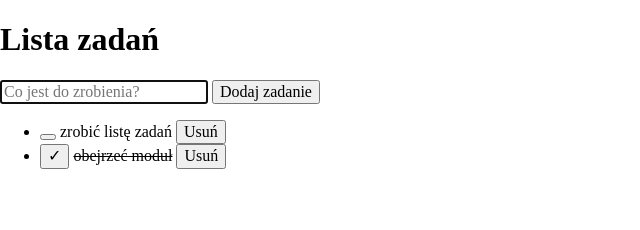
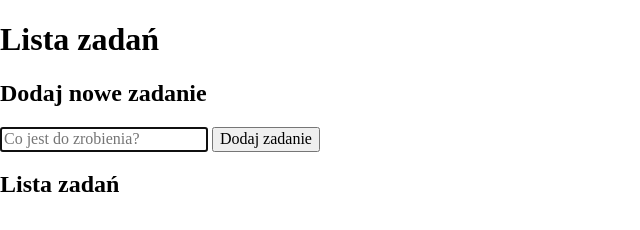
Before and after one commit to PalubskiMaciej/To-do-list, a plain HTML site: page index.html in a window 1280 px wide. Shown: the whole page, without its empty margins (0-640 px from the left). Drawn offline with nearby package versions, Linux system fonts and the light colour scheme.

Commit message:
sections adden and bindEvents function

```diff
--- a/index.html
+++ b/index.html
@@ -13,17 +13,32 @@
 </head>
 
 <body>
-
+    <header>
         <h1>
             Lista zadań
         </h1>
+    </header>
 
+    <main>
+
+        <section>
+            <h2>Dodaj nowe zadanie</h2>
             <form class="js-form">
                 <input class="js-newTask" autofocus placeholder="Co jest do zrobienia?">
                 <button class="js-button">Dodaj zadanie</button>
             </form>
+        </section>
 
-    <ul class="js-list">Lista zadań</ul>
+        <section>
+            <h2>Lista zadań</h2>
+            <ul class="js-list"></ul>
+        </section>
+    </main>
+
+
+
+
+
 
 </body>
 
--- a/js/script.js
+++ b/js/script.js
@@ -1,53 +1,49 @@
 {
-    const tasks = [
-        {
-            content: "zrobić listę zadań",
-            done: false,
-        },
-        {
-            content: "obejrzeć moduł",
-            done: true,
-        },
-    ];
+    const tasks = [];
 
     const render = () => {
         let htmlString = "";
 
         for (const task of tasks) {
             htmlString += `
-            <li>
-            <button class="js-done">${task.done ? "✓" : ""}</button>
-            <span class="list__item${task.done ? " list__item--done" : ""}">${task.content}</span>
-                    <button class="js-remove"> Usuń</button>
-            </li > `;
-        }
+                <li>
+                    <button class="js-done">${task.done ? "✓" : ""}</button>
+                    <span class="list__item${task.done ? " list__item--done" : ""}">${task.content}</span>
+                    <button class="js-remove">🗑</button>
+                </li > `;
+        };
         document.querySelector(".js-list").innerHTML = htmlString;
 
-        toggleTaskDone();
-        removeTasks();
-    }
+        bindEvents();
+    };
 
-    const removeTasks = () => {
-        const removeButtons = document.querySelectorAll(".js-remove");
-        removeButtons.forEach((removeButton, index) => {
-            removeButton.addEventListener("click", () => {
-                tasks.splice(index, 1)
-                render();
-            });
-        });
-    }
+    const removeTask = (index) => {
 
+        tasks.splice(index, 1)
+        render();
+    };
 
+    const toggleTaskDone = (index) => {
+        tasks[index].done = !tasks[index].done;
+        render();
+    };
 
-    const toggleTaskDone = () => {
+    const bindEvents = () => {
+
         const toggleDoneButtons = document.querySelectorAll(".js-done");
         toggleDoneButtons.forEach((toggleDoneButton, index) => {
             toggleDoneButton.addEventListener("click", () => {
-                tasks[index].done = !tasks[index].done;
-                render();
+                toggleTaskDone(index);
+            });
+
+            const removeButtons = document.querySelectorAll(".js-remove");
+            removeButtons.forEach((removeButton, index) => {
+                removeButton.addEventListener("click", () => {
+                    removeTask(index);
+                });
             });
         });
-    }
+    };
 
     const addNewTask = (newTaskContent) => {
         tasks.push({
```
Lines whose indentation alone changed are shown as unchanged.
